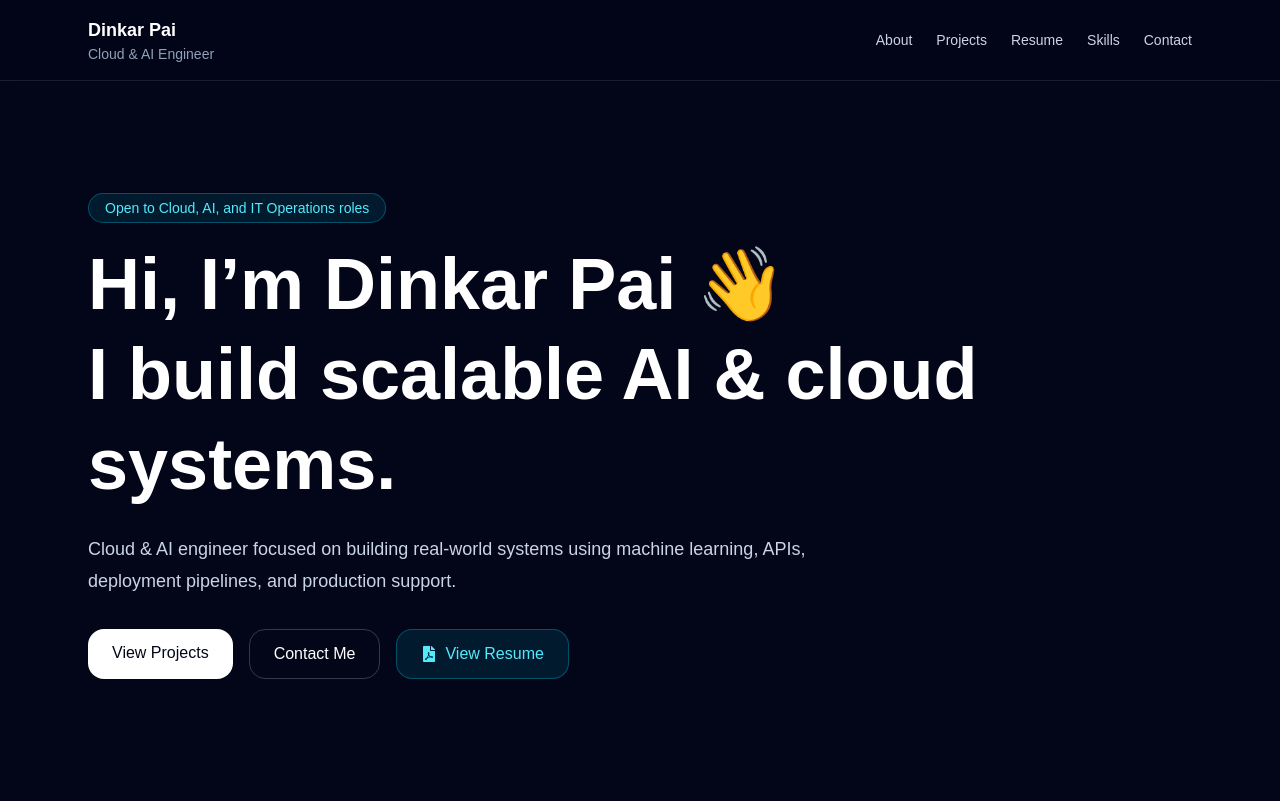
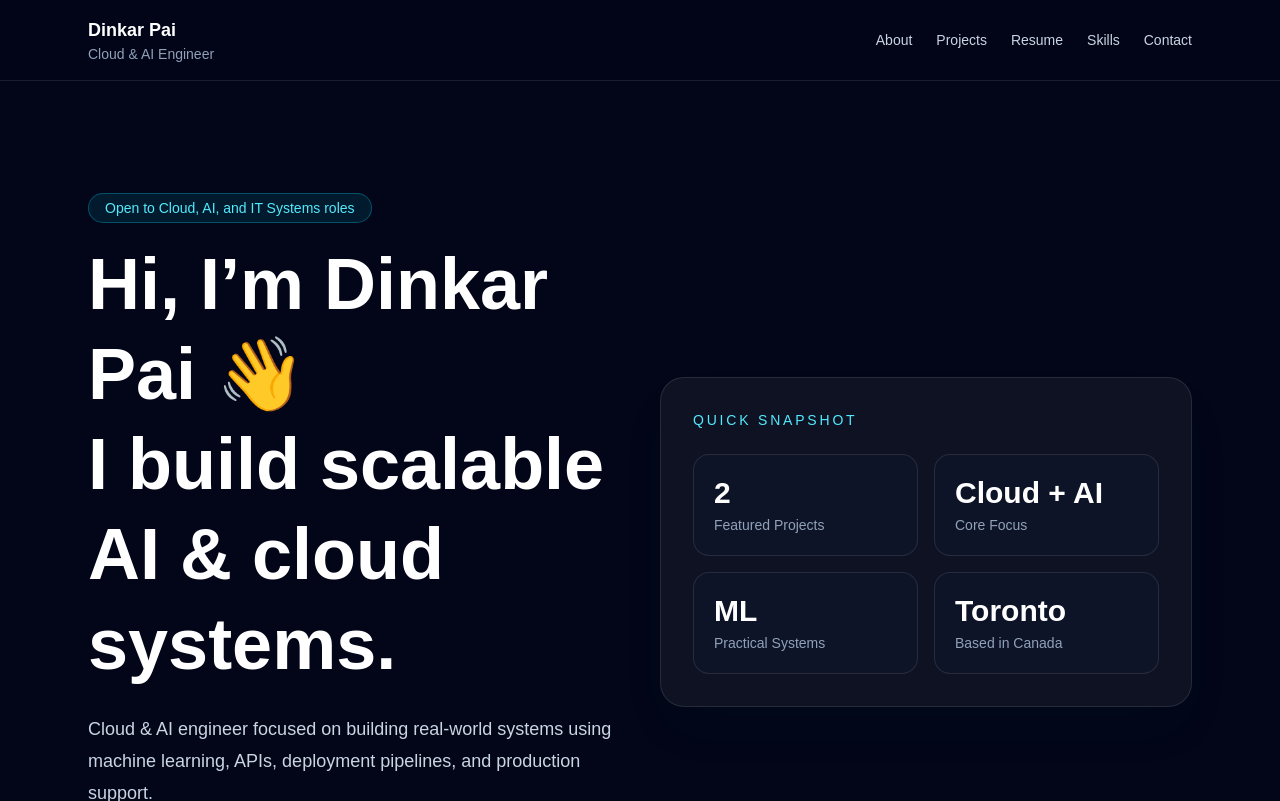
Before and after one commit to Dinkarpai/portfolio-site, a Next.js app: page / in a window 1280 px wide. Shown: the top 801 px of the page. Built offline with nearby package versions, Linux system fonts and the light colour scheme.

Commit message:
Upgrade hero section

```diff
--- a/app/page.tsx
+++ b/app/page.tsx
@@ -65,8 +65,10 @@ export default function Home() {
 
       {/* HERO */}
 <section className="mx-auto max-w-6xl px-6 py-24 md:py-28">
+  <div className="grid items-center gap-10 md:grid-cols-2">
+    <div>
       <p className="mb-4 inline-block rounded-full border border-cyan-400/30 bg-cyan-400/10 px-4 py-1 text-sm text-cyan-300">
-          Open to Cloud, AI, and IT Operations roles
+        Open to Cloud, AI, and IT Systems roles
       </p>
 
       <h1 className="max-w-4xl text-4xl font-bold leading-tight md:text-7xl">
@@ -96,14 +98,44 @@ export default function Home() {
         </a>
 
         <a
-            href="/resume.pdf"
+          href="/DPResumeMain2026.pdf"
           target="_blank"
           rel="noreferrer"
-            className="flex items-center gap-2 rounded-2xl border border-cyan-400/30 bg-cyan-400/10 px-6 py-3 font-medium text-cyan-300 transition hover:bg-cyan-400/20"
+          className="inline-flex items-center gap-3 rounded-2xl border border-cyan-400/30 bg-cyan-400/10 px-6 py-3 font-medium text-cyan-300 transition hover:bg-cyan-400/20"
         >
-            <FaFilePdf />
+          <FaFilePdf size={18} />
           View Resume
         </a>
+      </div>
+    </div>
+
+    <div className="rounded-3xl border border-white/10 bg-white/5 p-8 shadow-2xl shadow-cyan-950/10">
+      <p className="text-sm uppercase tracking-[0.2em] text-cyan-300">
+        Quick Snapshot
+      </p>
+
+      <div className="mt-6 grid gap-4 sm:grid-cols-2">
+        <div className="rounded-2xl border border-white/10 bg-slate-900/60 p-5">
+          <p className="text-3xl font-bold">2</p>
+          <p className="mt-1 text-sm text-slate-400">Featured Projects</p>
+        </div>
+
+        <div className="rounded-2xl border border-white/10 bg-slate-900/60 p-5">
+          <p className="text-3xl font-bold">Cloud + AI</p>
+          <p className="mt-1 text-sm text-slate-400">Core Focus</p>
+        </div>
+
+        <div className="rounded-2xl border border-white/10 bg-slate-900/60 p-5">
+          <p className="text-3xl font-bold">ML</p>
+          <p className="mt-1 text-sm text-slate-400">Practical Systems</p>
+        </div>
+
+        <div className="rounded-2xl border border-white/10 bg-slate-900/60 p-5">
+          <p className="text-3xl font-bold">Toronto</p>
+          <p className="mt-1 text-sm text-slate-400">Based in Canada</p>
+        </div>
+      </div>
+    </div>
   </div>
 </section>
 
```
Lines whose indentation alone changed are shown as unchanged.
